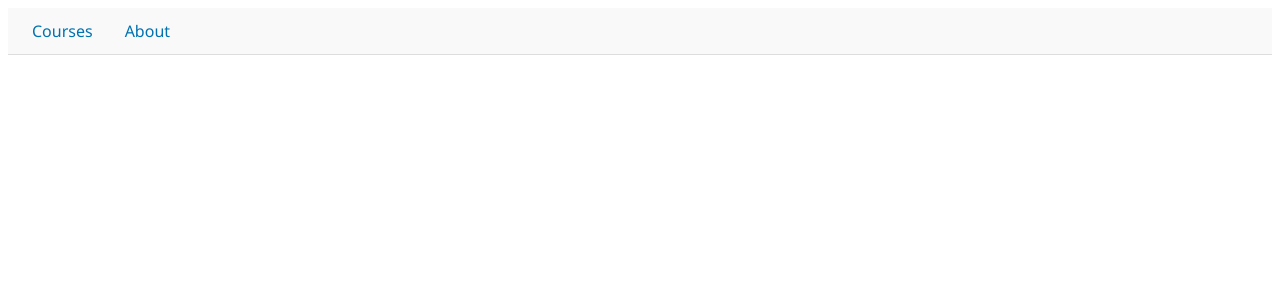
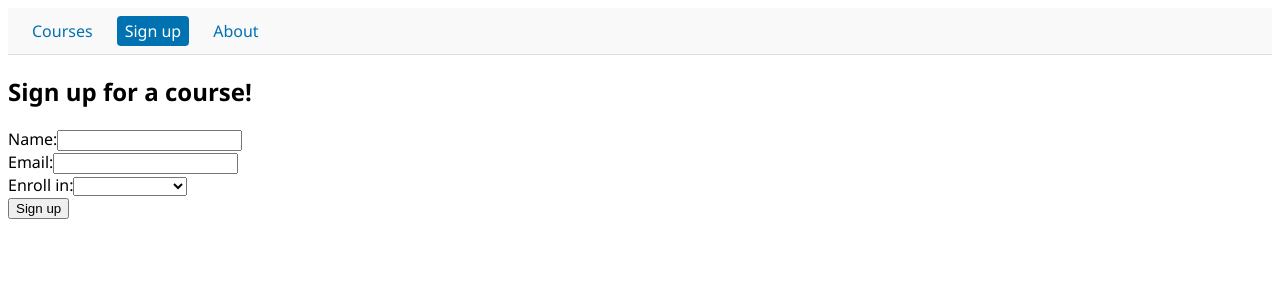
Before and after one commit to Haseeb-Moheb/course-booking-system, an Angular app: page /sign-up in a window 1280 px wide. Before the commit this address led to /. Shown: the top 300 px of the page. Built offline with nearby package versions, Linux system fonts and the light colour scheme; no server answers.

Commit message:
modified

```diff
--- a/src/app/app.component.html
+++ b/src/app/app.component.html
@@ -1,5 +1,6 @@
 <nav>
     <a routerLink="/courses" routerLinkActive="active" [routerLinkActiveOptions]="{ exact: true }">Courses</a>
+    <a routerLink="/sign-up" routerLinkActive="active">Sign up</a>
     <a routerLink="/about" routerLinkActive="active">About</a>
 </nav>
 <router-outlet></router-outlet>
--- a/src/app/app.routes.ts
+++ b/src/app/app.routes.ts
@@ -2,11 +2,13 @@ import { Routes } from '@angular/router';
 import { CoursesListComponent } from './courses-list/courses-list.component';
 import { CourseDetailComponent } from './course-detail/course-detail.component';
 import { AboutComponent } from './about/about.component';
+import { SignUpFormComponent } from './sign-up-form/sign-up-form.component';
 
 export const routes: Routes = [
     // Our two main routes:
     { path: '', redirectTo: 'courses', pathMatch: 'full' },
     { path: 'courses', component: CoursesListComponent },
     { path: 'courses/:id', component: CourseDetailComponent },
-    { path: 'about', component: AboutComponent }
+    { path: 'about', component: AboutComponent },
+    { path: 'sign-up', component: SignUpFormComponent }
   ];
--- a/src/app/sign-up-form/sign-up-form.component.html
+++ b/src/app/sign-up-form/sign-up-form.component.html
@@ -1 +1,24 @@
-<p>sign-up-form works!</p>
+<h2>Sign up for a course!</h2>
+
+<form [formGroup]="signUpForm">
+    <div class="form-group">
+        <label for="name">Name:</label>
+        <input id="name" type="texzt" formControlName="name" />
+    </div>
+    <div class="form-group">
+        <label for="email">Email:</label>
+        <input id="email" type="email" formControlName="email" />
+    </div>
+    <div class="form-group">
+        <label for="name">Enroll in:</label>
+        <select id="enrolledCourseId" formControlName="enrolledCourseId">
+            <option value="" disabled>Select a course</option>
+            @for(course of courses; track course.id) {
+            <option [value]="course.id">
+                {{ course.title }}
+            </option>
+            }
+        </select>
+    </div>
+    <button type="submit">Sign up</button>
+</form>
--- a/src/app/sign-up-form/sign-up-form.component.ts
+++ b/src/app/sign-up-form/sign-up-form.component.ts
@@ -1,11 +1,48 @@
-import { Component } from '@angular/core';
+import { CommonModule } from '@angular/common';
+import { Component, OnInit } from '@angular/core';
+import { FormBuilder, FormGroup, ReactiveFormsModule } from '@angular/forms';
+import { CourseService } from '../services/course.service';
+import { Course } from '../models/course.model';
 
 @Component({
   selector: 'app-sign-up-form',
-  imports: [],
+  imports: [CommonModule, ReactiveFormsModule],
   templateUrl: './sign-up-form.component.html',
   styleUrl: './sign-up-form.component.css'
 })
-export class SignUpFormComponent {
+export class SignUpFormComponent implements OnInit {
+  signUpForm!: FormGroup;
+  courses: Course[] = [];
+
+  constructor(private fb: FormBuilder, private courseService: CourseService){}
+
+  ngOnInit(): void {
+      this.signUpForm = this.fb.group({
+        name: [''],
+        email: [''],
+        enrolledCourseId: [null]
+      });
+
+      this.courseService.getCourses().subscribe({
+        next: (data: Course[]) => {
+          this.courses = data;
+        },
+        error: (err) => {
+          console.error('Error fetching courses:', err);
+        }
+      });
+  }
+
+  get name() {
+    return this.signUpForm.get('name');
+  }
+
+  get email() {
+    return this.signUpForm.get('email');
+  }
+
+  get enrolledCourseId() {
+    return this.signUpForm.get('enrolledCourseId');
+  }
 
 }
```
